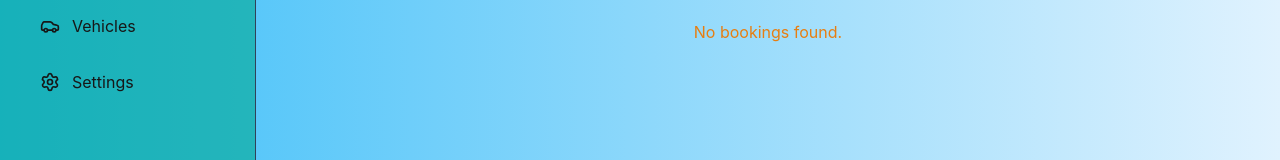
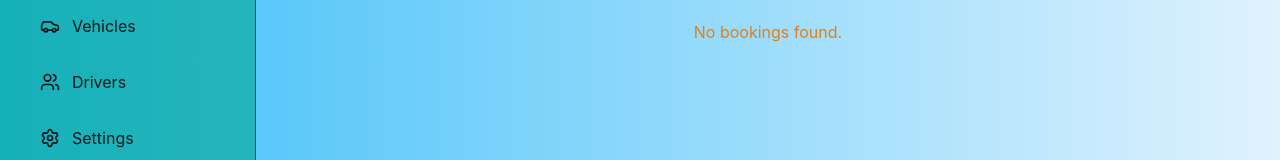
Before and after one commit to Enayat-Ahmadi/taxiapp, a Next.js app: page /admin/bookings in a window 1280 px wide. Shown: the part 198-358 px from the top of the page. Built offline with nearby package versions, Linux system fonts and the light colour scheme; no server answers; the database is empty.

Commit message:
add driver icon to menue

```diff
--- a/components/admin/AdminNav.tsx
+++ b/components/admin/AdminNav.tsx
@@ -2,13 +2,14 @@
 
 import Link from "next/link";
 import { usePathname } from "next/navigation";
-import { BarChart3, FileText, Settings, Car } from "lucide-react";
+import { BarChart3, FileText, Settings, Car, Users } from "lucide-react";
 import { cn } from "@/lib/utils";
 
 const ADMIN_NAV_ITEMS = [
   { href: "/admin", label: "Dashboard", icon: BarChart3 },
   { href: "/admin/bookings", label: "Bookings", icon: FileText },
   { href: "/admin/vehicles", label: "Vehicles", icon: Car },
+  { href: "/admin/drivers", label: "Drivers", icon: Users },
   { href: "/admin/settings", label: "Settings", icon: Settings },
 ];
 export default function AdminNav({ onClick }: { onClick?: () => void }) {
```
